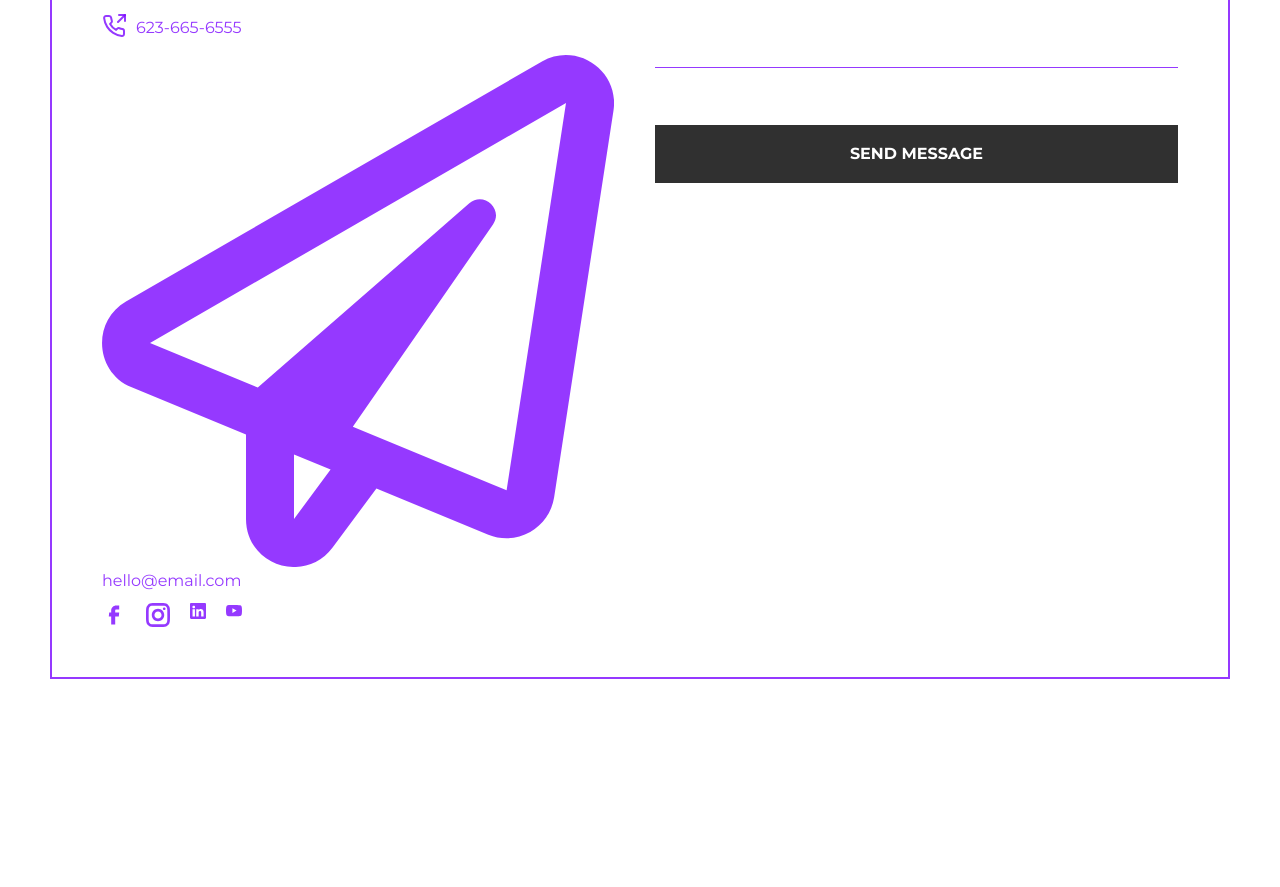
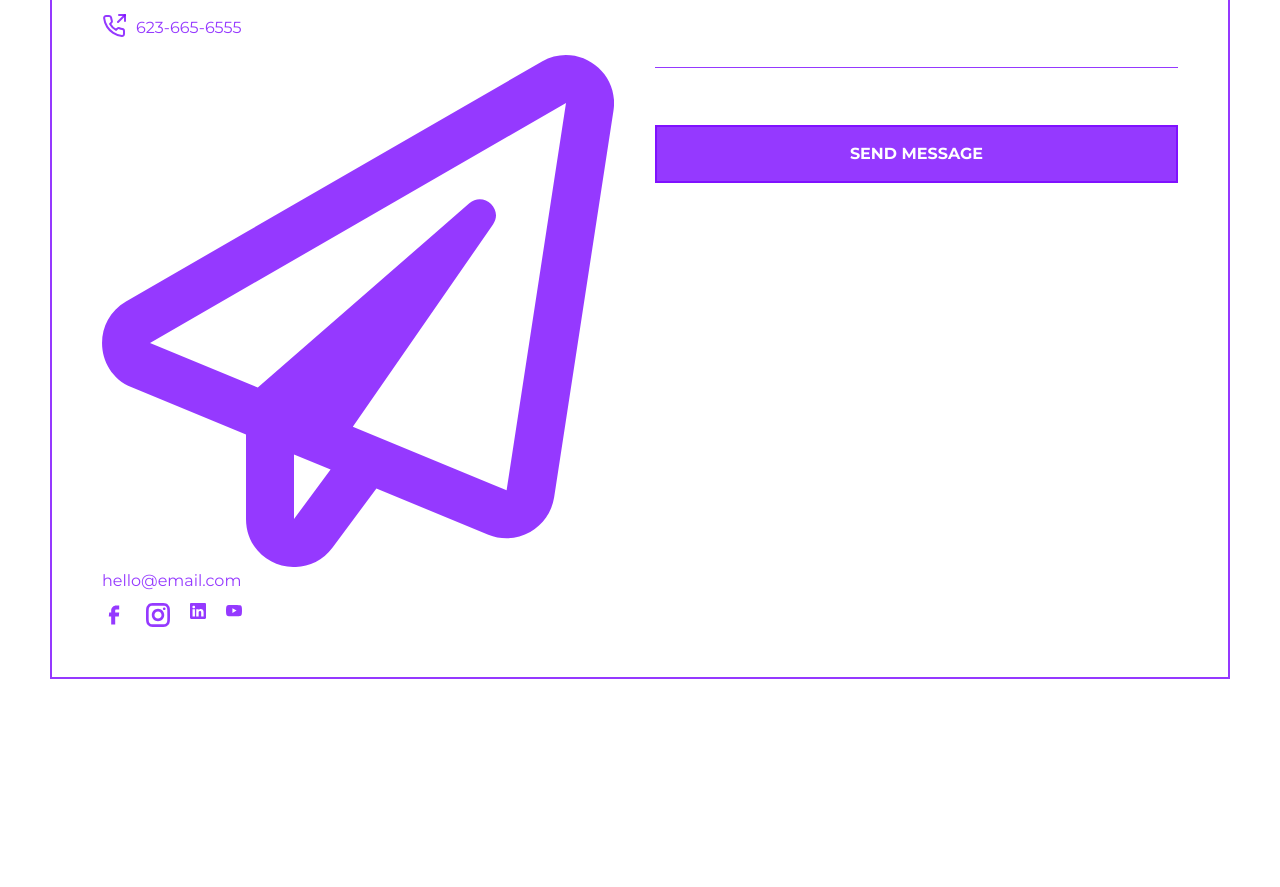
Before and after one commit to ChristianWare/templateOne, a Next.js app: page /services in a window 1280 px wide. Shown: the part 6120-7007 px from the top of the page. Built offline with nearby package versions, Linux system fonts and the light colour scheme.

Commit message:
Portfolio Section Button Update

```diff
--- a/src/comps/portfolio/Portfolio.module.css
+++ b/src/comps/portfolio/Portfolio.module.css
@@ -27,7 +27,6 @@
     grid-area: one;
     height: 270px;
 }
-
 
 .box1,
 .box2,
@@ -111,6 +110,11 @@
     grid-area: fourB ;
 }
 
+.btnContainer {
+    display: flex;
+    margin-top: 3rem;
+}
+
 @media screen and (max-width: 868px) {
     .boxContainer {
         grid-template-areas:
--- a/src/comps/utils/button/Button.module.css
+++ b/src/comps/utils/button/Button.module.css
@@ -32,9 +32,9 @@
  }
 
  .tertiary {
-     background-color: var(--accent1);
+     background-color: var(--accent5);
      color: var(--accent4);
-     border: solid 2px var(--accent1);
+     border: solid 2px var(--accent5);
  }
 
  @media screen and (min-width: 481px) {
@@ -55,8 +55,8 @@
 
      .tertiary:hover {
          background-color: var(--accent4);
-         border: 2px solid var(--accent1);
-         color: var(--accent1);
+         border: 2px solid var(--accent5);
+         color: var(--accent5);
          transition: all 0.3s ease-in-out;
      }
  }
```
Also changed, not shown: src/comps/portfolio/Portfolio.js (+9 -7 lines).
